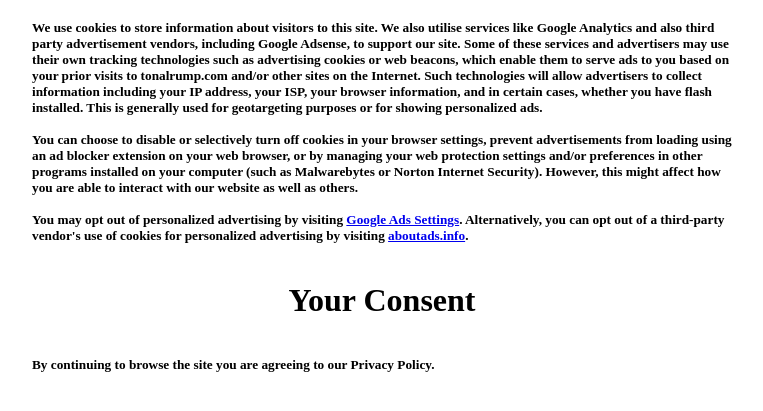
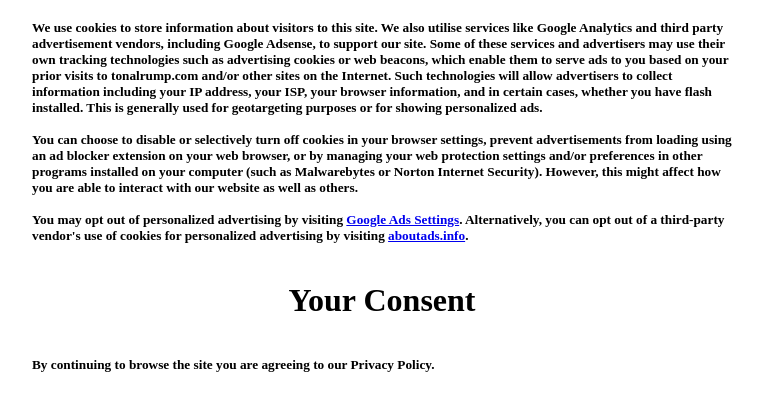
Before and after one commit to just-passing-by/just-passing-by.github.io, a plain HTML site: page legal_stuff.html in a window 1280 px wide. Shown: the part 429-840 px from the top of the page, without its empty margins (258-1021 px from the left). Drawn offline with Linux system fonts and the light colour scheme.

Commit message:
Add files via upload

```diff
--- a/legal_stuff.html
+++ b/legal_stuff.html
@@ -22,7 +22,7 @@
 			Privacy Policy
 			</h1>
 			<h5>
-			We use cookies to store information about visitors to this site. We also utilise services like Google Analytics and also third party advertisement vendors, including Google Adsense, to support our site. Some of these services and advertisers may use their own tracking technologies such as advertising cookies or web beacons, which enable them to serve ads to you based on your prior visits to tonalrump.com and/or other sites on the Internet. Such technologies will allow advertisers to collect information including your IP address, your ISP, your browser information, and in certain cases, whether you have flash installed. This is generally used for geotargeting purposes or for showing personalized ads.<br />
+			We use cookies to store information about visitors to this site. We also utilise services like Google Analytics and third party advertisement vendors, including Google Adsense, to support our site. Some of these services and advertisers may use their own tracking technologies such as advertising cookies or web beacons, which enable them to serve ads to you based on your prior visits to tonalrump.com and/or other sites on the Internet. Such technologies will allow advertisers to collect information including your IP address, your ISP, your browser information, and in certain cases, whether you have flash installed. This is generally used for geotargeting purposes or for showing personalized ads.<br />
 			<br />
 			You can choose to disable or selectively turn off cookies in your browser settings, prevent advertisements from loading using an ad blocker extension on your web browser, or by managing your web protection settings and/or preferences in other programs installed on your computer (such as Malwarebytes or Norton Internet Security). However, this might affect how you are able to interact with our website as well as others.<br />
 			<br />
```
